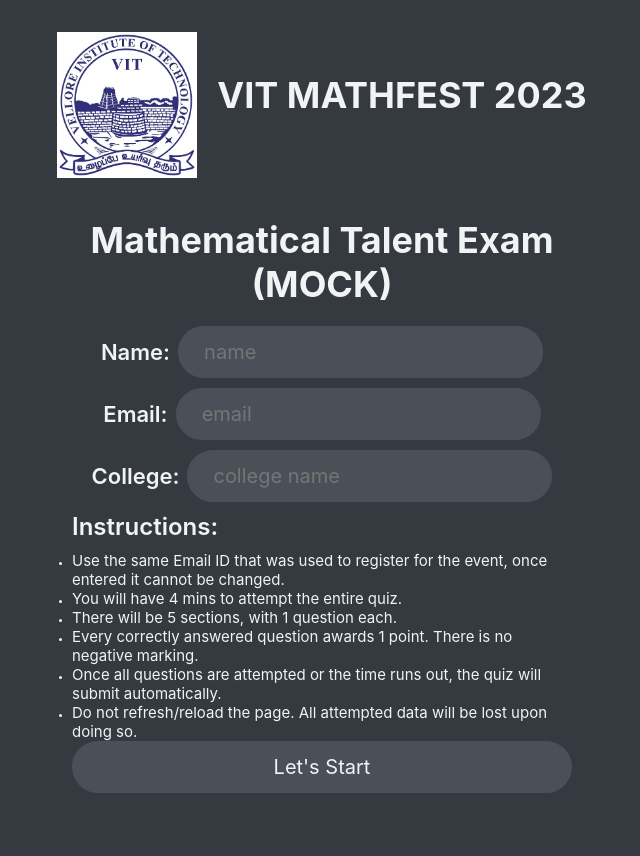
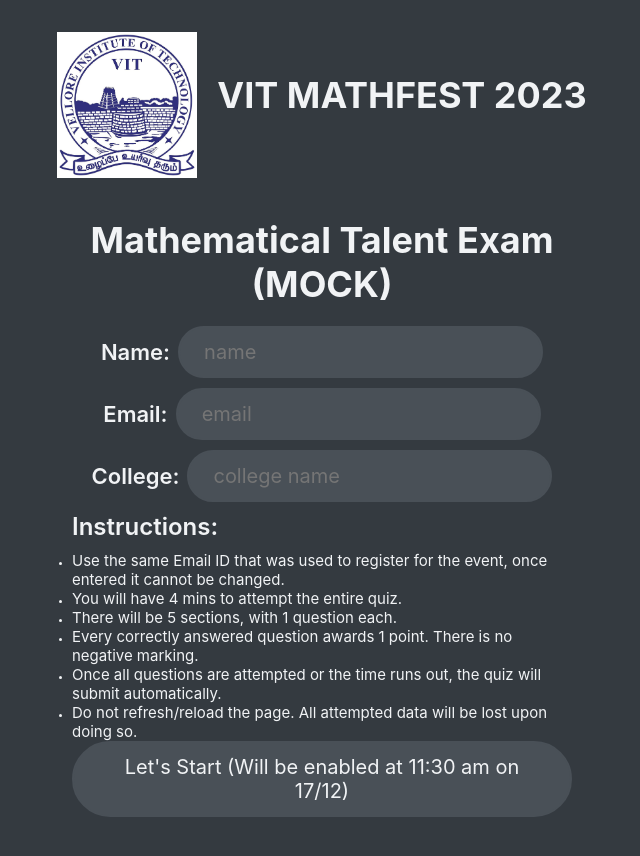
Before and after one commit to aditya-jindal/SecretRepo, a React (Vite) app: page / in a window 1280 px wide. Shown: the top 856 px of the page, without its empty margins (318-958 px from the left). Before the commit the page ends 835 px from the top, so only its background shows below. Built offline with nearby package versions, Linux system fonts and the light colour scheme.

Commit message:
locked down the site

```diff
--- a/src/StartScreen.jsx
+++ b/src/StartScreen.jsx
@@ -6,7 +6,7 @@
   const [college, setCollege] = useState("");
   function handleSubmit(e) {
     e.preventDefault();
-    dispatch({ type: "start", payload: { name, email, college } });
+    // dispatch({ type: "start", payload: { name, email, college } });
   }
   return (
     <div className="start">
@@ -79,8 +79,8 @@
             </h5>
           </li>
         </ul>
-        <button type="submit" className="btn  ">
-          Let's Start
+        <button type="submit" className="btn" disabled>
+          Let's Start (Will be enabled at 11:30 am on 17/12)
         </button>
       </form>
     </div>
```
